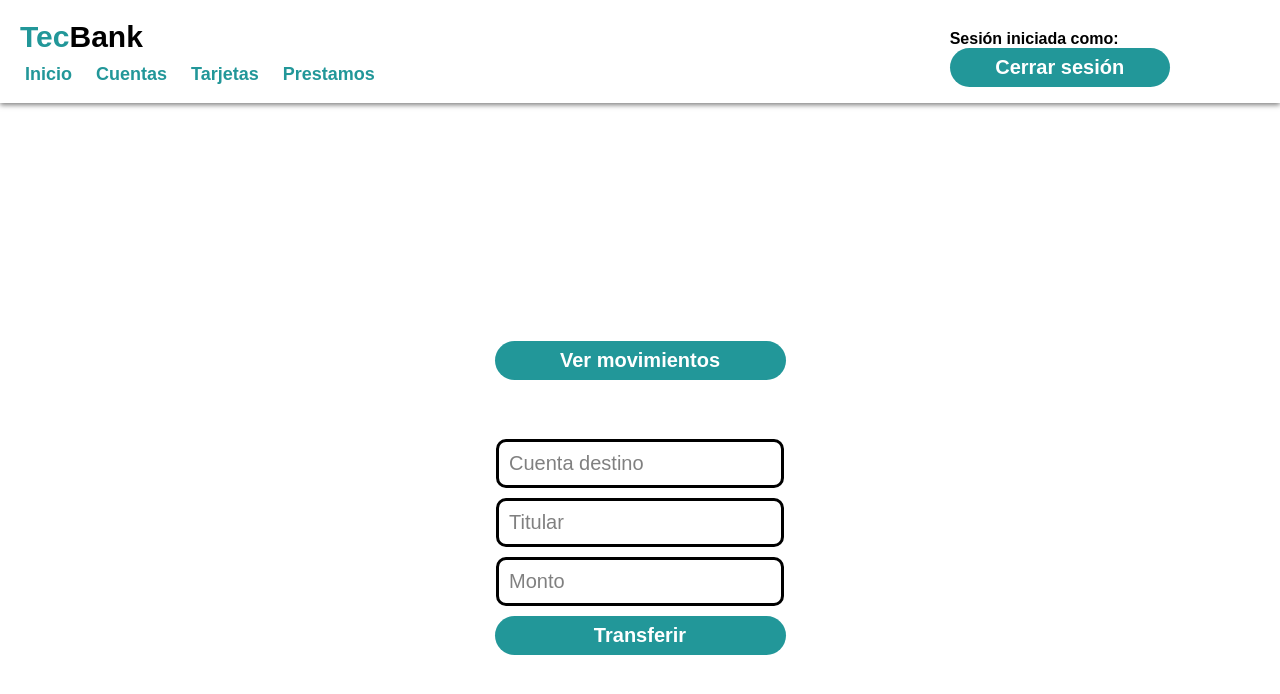
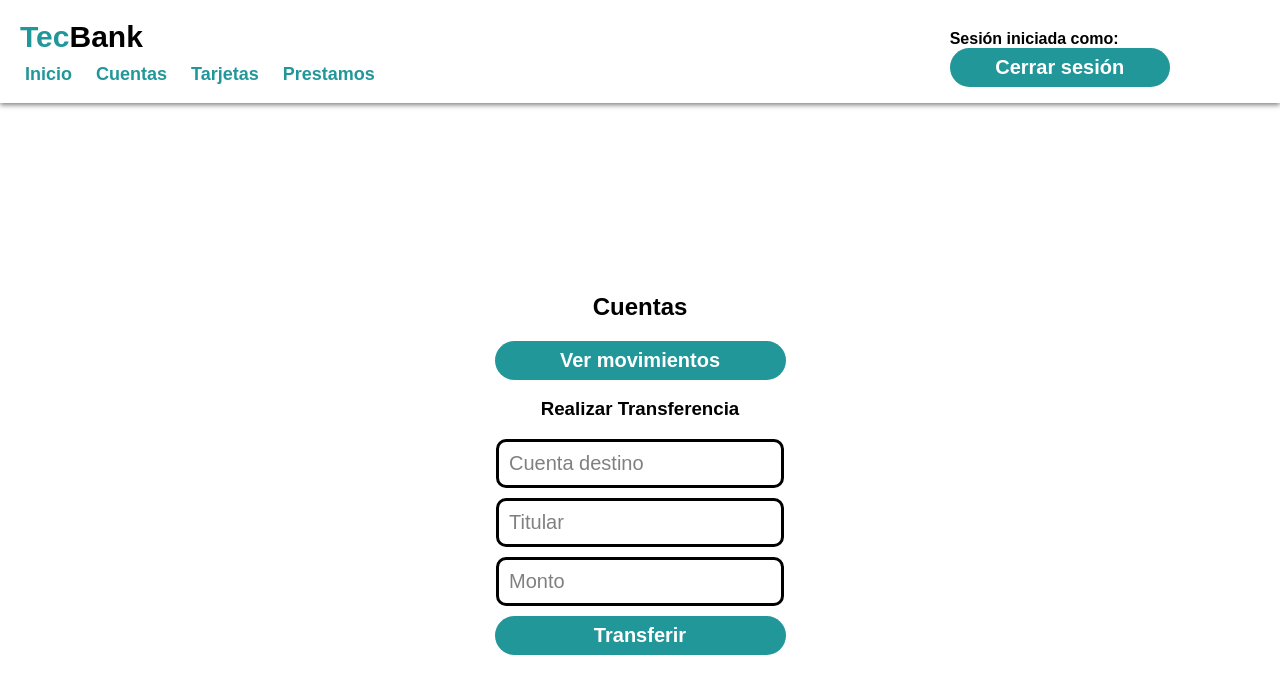
Before and after one commit to IsacMSirias/TecBank-Prototipo-, a React (Vite) app in the folder FrontEnd_Cliente/: page /dashboard/cuentas in a window 1280 px wide. Shown: the top 694 px of the page. Built offline with nearby package versions, Linux system fonts and the light colour scheme.

Commit message:
Minimal (literalmente) fix

```diff
--- a/FrontEnd_Cliente/src/pages/Accounts/Accounts.css
+++ b/FrontEnd_Cliente/src/pages/Accounts/Accounts.css
@@ -1,10 +1,10 @@
 /* Estilos para la sección Cuentas */
 .cuentas-container {
+    color: var(--color-text);
     display: flex;
     flex-direction: column;
     align-items: center;
     padding: 20px;
-    color: white;
     flex-grow: 0; /* Hace que ocupe todo el espacio disponible */
   }
 
```
